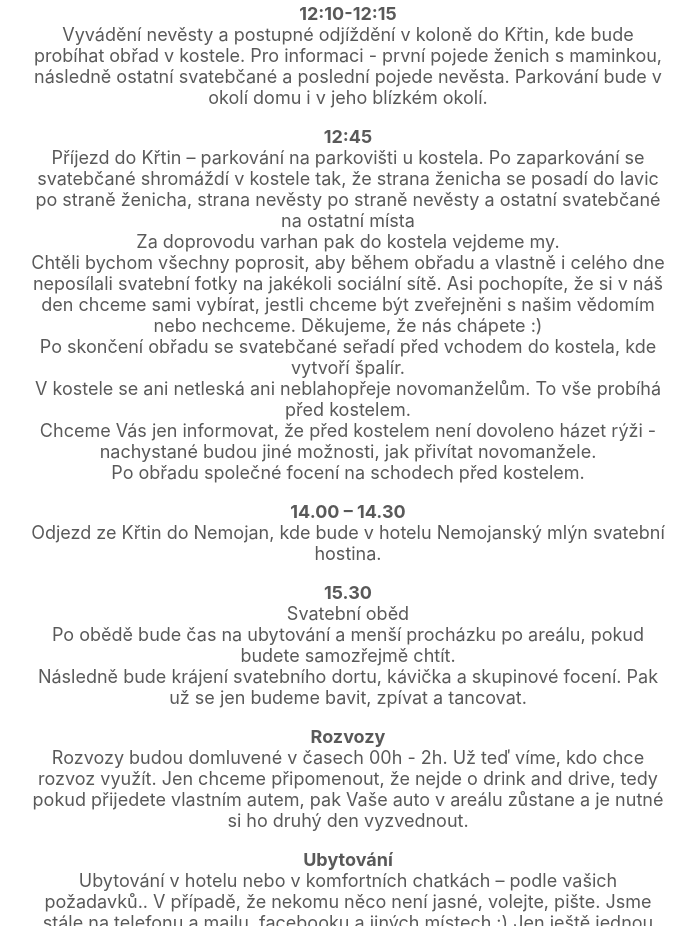
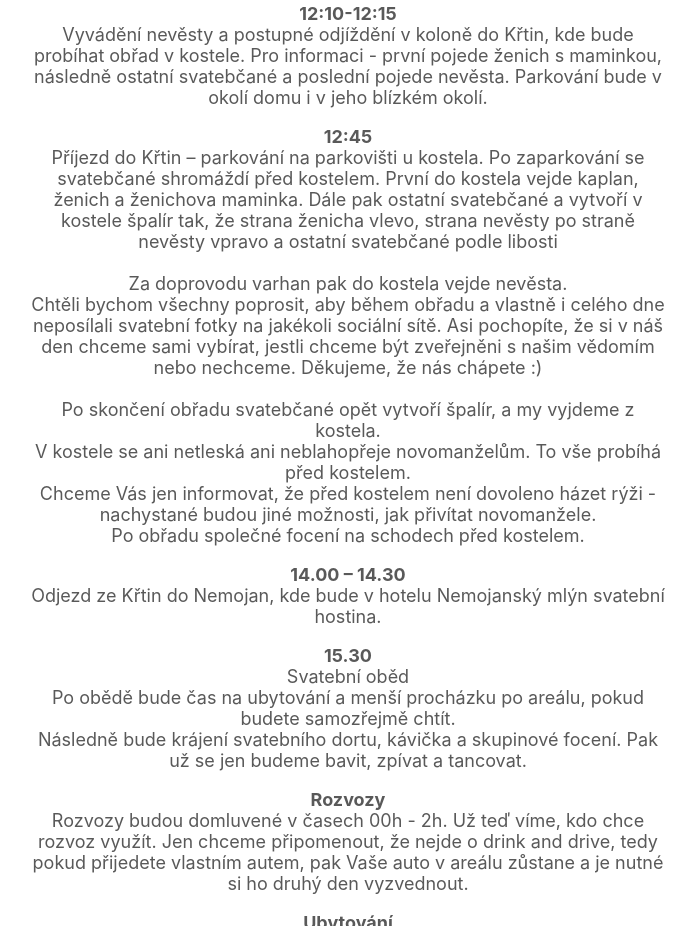
Before and after one commit to martinpilch/kristyna, a plain HTML site: page index.html in a window 1280 px wide. Shown: the part 1575-2501 px from the top of the page, without its empty margins (292-987 px from the left). Drawn offline with Linux system fonts and the light colour scheme.

Commit message:
Wedding day info updated

```diff
--- a/index.html
+++ b/index.html
@@ -39,16 +39,16 @@
 
     <p><b>12:45</b><br>
       Příjezd do Křtin – parkování na parkovišti u kostela. Po zaparkování se
-      svatebčané shromáždí v kostele tak, že strana ženicha se posadí do lavic
-      po straně ženicha, strana nevěsty po straně nevěsty a ostatní svatebčané
-      na ostatní místa<br>
-      Za doprovodu varhan pak do kostela vejdeme my.<br>
+      svatebčané shromáždí před kostelem. První do kostela vejde kaplan, ženich
+      a ženichova maminka. Dále pak ostatní svatebčané a vytvoří v kostele
+      špalír tak, že strana ženicha vlevo, strana nevěsty po straně nevěsty
+      vpravo a ostatní svatebčané podle libosti<br><br>
+      Za doprovodu varhan pak do kostela vejde nevěsta.<br>
       Chtěli bychom všechny poprosit, aby během obřadu a vlastně i celého dne
       neposílali svatební fotky na jakékoli sociální sítě. Asi pochopíte, že si
       v náš den chceme sami vybírat, jestli chceme být zveřejněni s našim
-      vědomím nebo nechceme. Děkujeme, že nás chápete :)<br>
-      Po skončení obřadu se svatebčané seřadí před vchodem do kostela, kde
-      vytvoří špalír.<br>
+      vědomím nebo nechceme. Děkujeme, že nás chápete :)<br><br>
+      Po skončení obřadu svatebčané opět vytvoří špalír, a my vyjdeme z kostela.<br>
       V kostele se ani netleská ani neblahopřeje novomanželům. To vše probíhá
       před kostelem.<br>
       Chceme Vás jen informovat, že před kostelem není dovoleno házet rýži -
```
